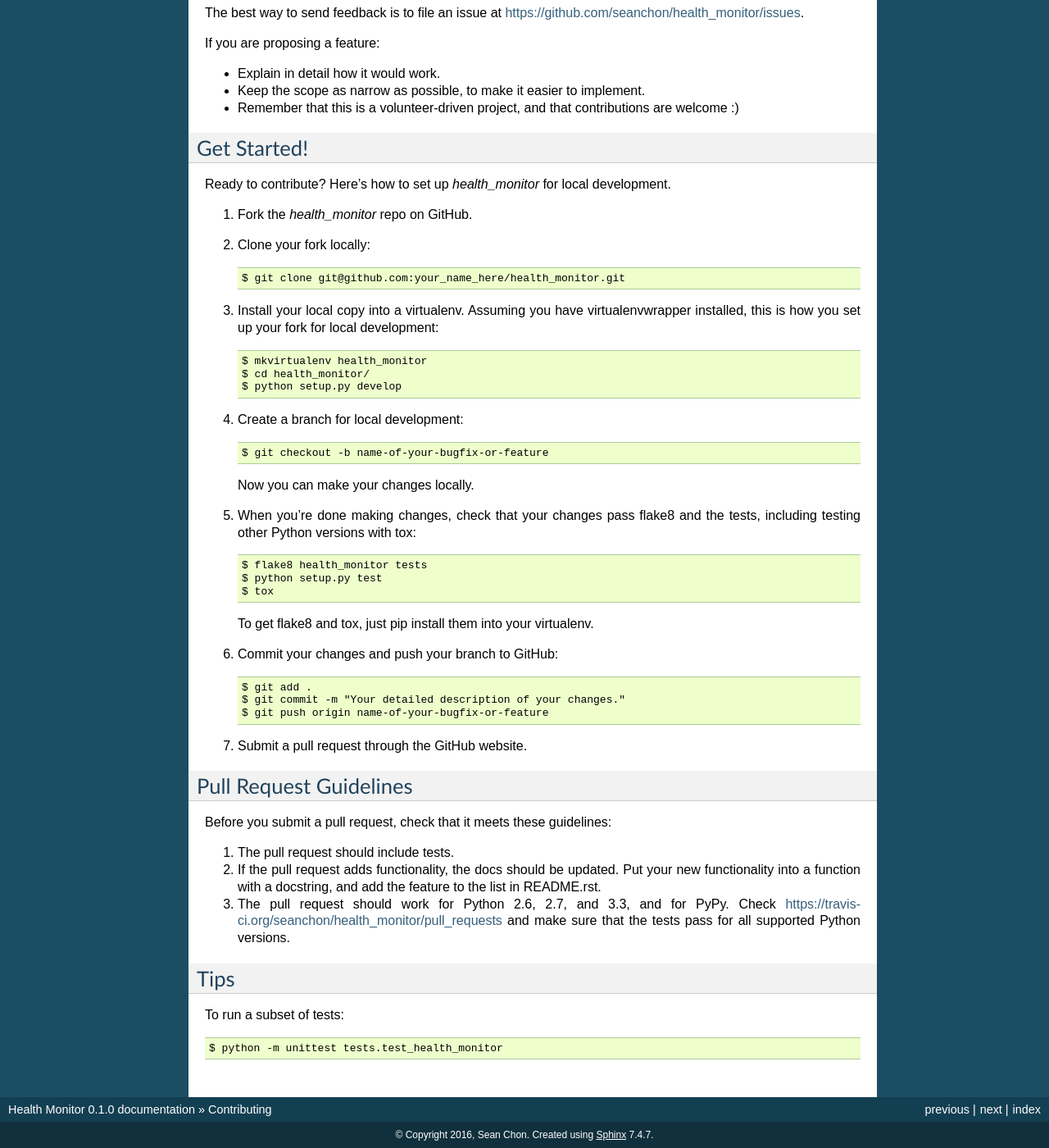
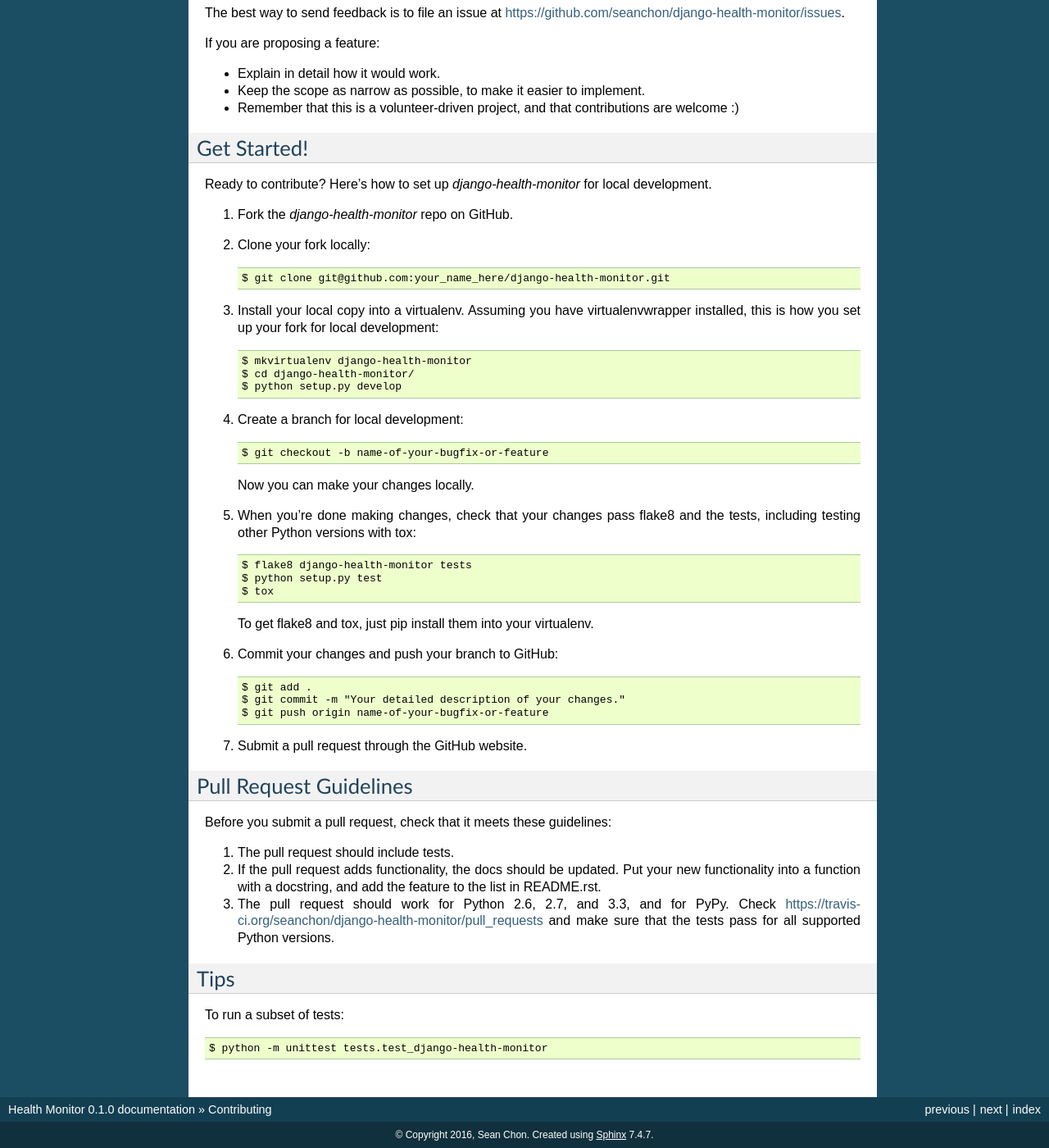
Before and after one commit to gracenote/django-health-monitor, a Sphinx documentation site: the page built from docs/contributing.rst, in a window 1280 px wide and 1400 px high, scrolled down 811 px. Shown: the whole window at 82% size. Built offline with Sphinx 7.4.7, drawn with Linux system fonts in a browser that asks for light colours; some of the changed text lies outside the part shown.

Commit message:
Change package name from health_monitor to django-health-monitor.

```diff
--- a/CONTRIBUTING.rst
+++ b/CONTRIBUTING.rst
@@ -13,7 +13,7 @@
 Report Bugs
 ~~~~~~~~~~~
 
-Report bugs at https://github.com/seanchon/health_monitor/issues.
+Report bugs at https://github.com/seanchon/django-health-monitor/issues.
 
 If you are reporting a bug, please include:
 
@@ -43,7 +43,7 @@
 Submit Feedback
 ~~~~~~~~~~~~~~~
 
-The best way to send feedback is to file an issue at https://github.com/seanchon/health_monitor/issues.
+The best way to send feedback is to file an issue at https://github.com/seanchon/django-health-monitor/issues.
 
 If you are proposing a feature:
 
@@ -55,17 +55,17 @@
 Get Started!
 ------------
 
-Ready to contribute? Here's how to set up `health_monitor` for local development.
+Ready to contribute? Here's how to set up `django-health-monitor` for local development.
 
-1. Fork the `health_monitor` repo on GitHub.
+1. Fork the `django-health-monitor` repo on GitHub.
 2. Clone your fork locally::
 
-    $ git clone git@github.com:your_name_here/health_monitor.git
+    $ git clone git@github.com:your_name_here/django-health-monitor.git
 
 3. Install your local copy into a virtualenv. Assuming you have virtualenvwrapper installed, this is how you set up your fork for local development::
 
-    $ mkvirtualenv health_monitor
-    $ cd health_monitor/
+    $ mkvirtualenv django-health-monitor
+    $ cd django-health-monitor/
     $ python setup.py develop
 
 4. Create a branch for local development::
@@ -77,7 +77,7 @@
 5. When you're done making changes, check that your changes pass flake8 and the
    tests, including testing other Python versions with tox::
 
-        $ flake8 health_monitor tests
+        $ flake8 django-health-monitor tests
         $ python setup.py test
         $ tox
 
@@ -101,7 +101,7 @@
    your new functionality into a function with a docstring, and add the
    feature to the list in README.rst.
 3. The pull request should work for Python 2.6, 2.7, and 3.3, and for PyPy. Check
-   https://travis-ci.org/seanchon/health_monitor/pull_requests
+   https://travis-ci.org/seanchon/django-health-monitor/pull_requests
    and make sure that the tests pass for all supported Python versions.
 
 Tips
@@ -109,4 +109,4 @@
 
 To run a subset of tests::
 
-    $ python -m unittest tests.test_health_monitor
+    $ python -m unittest tests.test_django-health-monitor
--- a/docs/installation.rst
+++ b/docs/installation.rst
@@ -4,9 +4,9 @@
 
 At the command line::
 
-    $ easy_install health_monitor
+    $ easy_install django-health-monitor
 
 Or, if you have virtualenvwrapper installed::
 
-    $ mkvirtualenv health_monitor
-    $ pip install health_monitor
+    $ mkvirtualenv django-health-monitor
+    $ pip install django-health-monitor
--- a/docs/usage.rst
+++ b/docs/usage.rst
@@ -4,4 +4,4 @@
 
 To use Health Monitor in a project::
 
-    import health_monitor
+    import django-health-monitor
```
Also changed, not shown: README.rst (+7 -7 lines), setup.py (+4 -4 lines).
